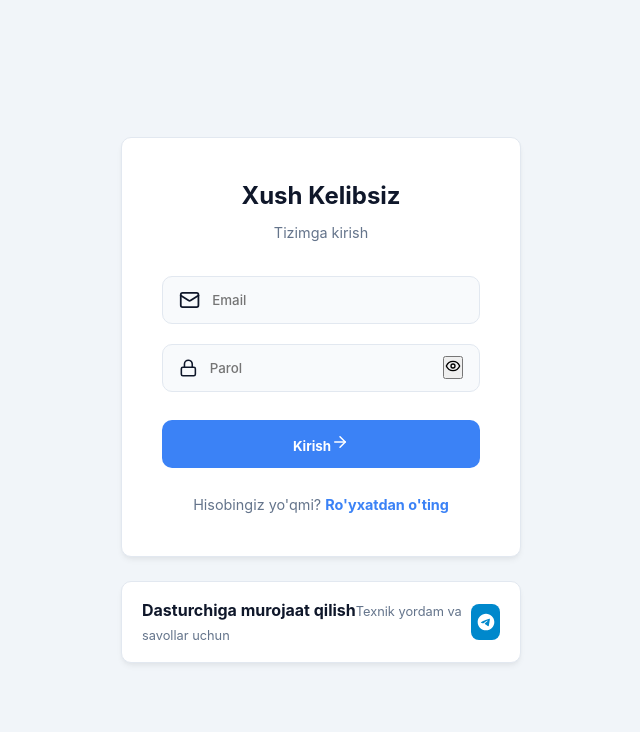
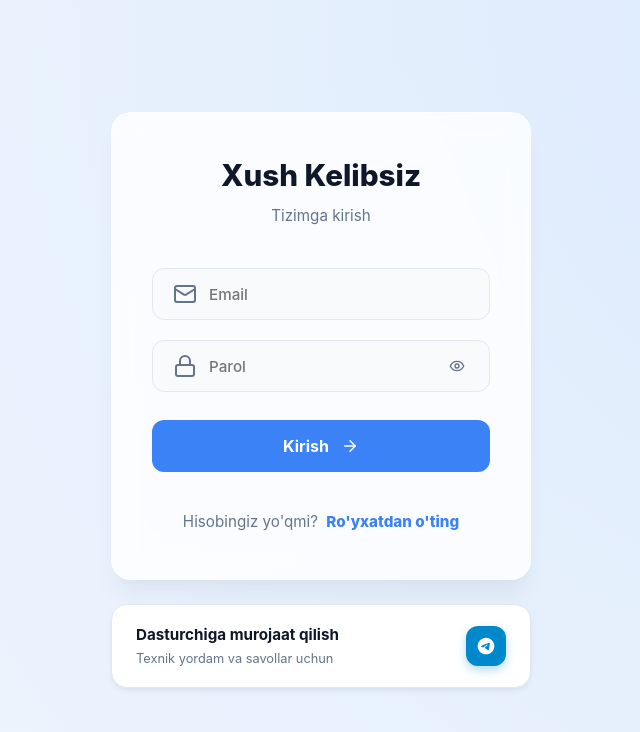
Before and after one commit to Ruxshod1511/hisobot-loyhasi, a React (Vite) app: page / in a window 1280 px wide. Shown: the top 732 px of the page, without its empty margins (319-959 px from the left). Built offline with nearby package versions, Linux system fonts and the light colour scheme.

Commit message:
Phase 7: Fixed and modernized Auth UI (Login/Register)

```diff
--- a/src/index.css
+++ b/src/index.css
@@ -483,7 +483,8 @@ body.dark .kilik-cell {
 
 /* Auth Screens Sync */
 .auth-container {
-    background: var(--bg-app);
+    background: radial-gradient(circle at top right, #dbeafe, transparent),
+        radial-gradient(circle at bottom left, #eff6ff, var(--bg-app));
     display: flex;
     flex-direction: column;
     justify-content: center;
@@ -493,30 +494,44 @@ body.dark .kilik-cell {
     gap: 1.5rem;
 }
 
+body.dark .auth-container {
+    background: radial-gradient(circle at top right, #1e3a8a22, transparent),
+        radial-gradient(circle at bottom left, #1e40af22, var(--bg-app));
+}
+
 .auth-card {
-    background: var(--bg-card);
-    border: 1px solid var(--border);
-    border-radius: var(--radius);
+    background: rgba(255, 255, 255, 0.8);
+    backdrop-filter: blur(12px);
+    border: 1px solid rgba(255, 255, 255, 0.5);
+    border-radius: 20px;
     padding: 2.5rem;
     width: 100%;
-    max-width: 400px;
-    box-shadow: var(--shadow);
+    max-width: 420px;
+    box-shadow: 0 20px 25px -5px rgba(0, 0, 0, 0.05),
+        0 10px 10px -5px rgba(0, 0, 0, 0.02);
+}
+
+body.dark .auth-card {
+    background: rgba(30, 41, 59, 0.7);
+    border: 1px solid rgba(255, 255, 255, 0.05);
+    box-shadow: 0 25px 50px -12px rgba(0, 0, 0, 0.5);
 }
 
 .auth-header {
     text-align: center;
-    margin-bottom: 2rem;
+    margin-bottom: 2.5rem;
 }
 
 .auth-header h1 {
-    font-size: 1.5rem;
+    font-size: 1.85rem;
     margin-bottom: 0.5rem;
     color: var(--text-main);
+    font-weight: 800;
 }
 
 .auth-header p {
     color: var(--text-dim);
-    font-size: 0.9rem;
+    font-size: 0.95rem;
 }
 
 .auth-form {
@@ -528,12 +543,24 @@ body.dark .kilik-cell {
 .auth-form .input-group {
     background: var(--bg-input);
     border: 1px solid var(--border);
-    border-radius: var(--radius);
+    border-radius: 12px;
     display: flex;
     align-items: center;
-    padding: 0 1rem;
-    height: 48px;
+    padding: 0 1.25rem;
+    height: 52px;
     gap: 0.75rem;
+    transition: all 0.2s;
+    position: relative;
+}
+
+.auth-form .input-group:focus-within {
+    border-color: var(--primary);
+    box-shadow: 0 0 0 4px rgba(59, 130, 246, 0.1);
+}
+
+.auth-form .input-group svg {
+    color: var(--text-dim);
+    flex-shrink: 0;
 }
 
 .auth-form .input-group input {
@@ -541,30 +568,86 @@ body.dark .kilik-cell {
     border: none;
     color: var(--text-main);
     width: 100%;
+    height: 100%;
     outline: none;
     font-weight: 500;
+    font-size: 0.95rem;
+}
+
+.password-toggle {
+    background: transparent;
+    border: none;
+    color: var(--text-dim);
+    cursor: pointer;
+    padding: 0.25rem;
+    display: flex;
+    align-items: center;
+    justify-content: center;
+    transition: color 0.2s;
+}
+
+.password-toggle:hover {
+    color: var(--primary);
+}
+
+.message {
+    padding: 0.85rem 1rem;
+    border-radius: 10px;
+    font-size: 0.85rem;
+    font-weight: 600;
+    line-height: 1.4;
+}
+
+.message.error {
+    background: #fef2f2;
+    color: #b91c1c;
+    border: 1px solid #fee2e2;
+}
+
+body.dark .message.error {
+    background: rgba(220, 38, 38, 0.1);
+    color: #fca5a5;
+    border: 1px solid rgba(220, 38, 38, 0.2);
+}
+
+.message.success {
+    background: #f0fdf4;
+    color: #15803d;
+    border: 1px solid #dcfce7;
 }
 
 .auth-button {
     background: var(--primary);
     color: white;
     border: none;
-    border-radius: var(--radius);
-    height: 48px;
+    border-radius: 12px;
+    height: 52px;
     font-weight: 700;
     cursor: pointer;
     transition: all 0.2s;
     margin-top: 0.5rem;
+    display: flex;
+    align-items: center;
+    justify-content: center;
+    gap: 0.75rem;
+    font-size: 1rem;
 }
 
 .auth-button:hover {
     background: var(--primary-hover);
     transform: translateY(-1px);
+    box-shadow: 0 4px 12px rgba(59, 130, 246, 0.3);
+}
+
+.auth-button:disabled {
+    opacity: 0.7;
+    cursor: not-allowed;
+    transform: none;
 }
 
 .auth-footer {
     text-align: center;
-    margin-top: 1.5rem;
+    margin-top: 2rem;
 }
 
 .toggle-auth {
@@ -572,35 +655,51 @@ body.dark .kilik-cell {
     border: none;
     color: var(--text-dim);
     cursor: pointer;
-    font-size: 0.9rem;
+    font-size: 0.95rem;
+    padding: 0.5rem;
 }
 
 .toggle-auth span {
     color: var(--primary);
-    font-weight: 700;
+    font-weight: 800;
+    margin-left: 0.25rem;
+}
+
+.toggle-auth:hover span {
+    text-decoration: underline;
 }
 
 .contact-dev-card {
     background: var(--bg-card);
     border: 1px solid var(--border);
-    border-radius: var(--radius);
-    padding: 1rem 1.25rem;
+    border-radius: 16px;
+    padding: 1.15rem 1.5rem;
     width: 100%;
-    max-width: 400px;
+    max-width: 420px;
     display: flex;
     align-items: center;
     justify-content: space-between;
     text-decoration: none;
     box-shadow: var(--shadow);
+    transition: all 0.2s;
 }
 
 .contact-dev-card:hover {
-    background: var(--tr-hover);
+    transform: translateY(-2px);
+    border-color: var(--primary);
+    box-shadow: 0 10px 20px -5px rgba(0, 0, 0, 0.05);
+}
+
+.contact-info {
+    display: flex;
+    flex-direction: column;
+    gap: 0.2rem;
 }
 
 .contact-title {
     font-weight: 700;
     color: var(--text-main);
+    font-size: 0.95rem;
 }
 
 .contact-subtitle {
@@ -611,12 +710,13 @@ body.dark .kilik-cell {
 .contact-icon {
     background: #0088cc;
     color: white;
-    width: 36px;
-    height: 36px;
-    border-radius: 8px;
+    width: 40px;
+    height: 40px;
+    border-radius: 12px;
     display: flex;
     align-items: center;
     justify-content: center;
+    box-shadow: 0 4px 10px rgba(0, 136, 204, 0.3);
 }
 
 /* CRM Table Footer */
```
